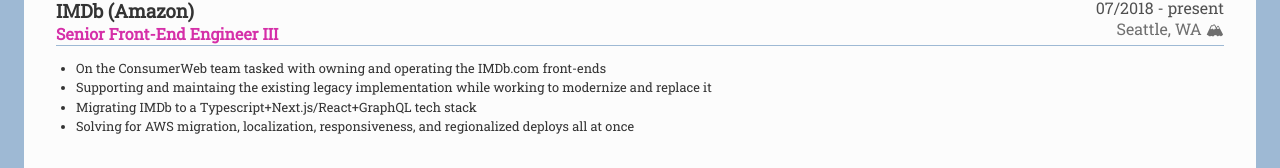
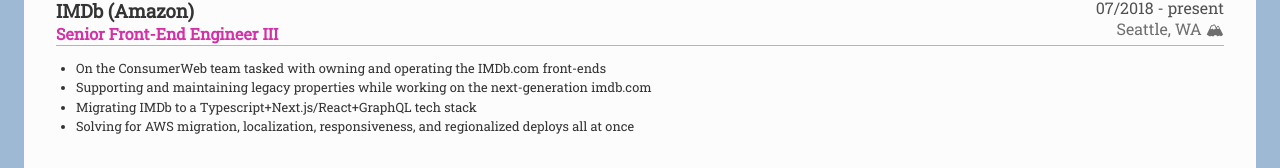
Before and after one commit to mmmeff/mattfreydotdev, a Next.js app: page /resume in a window 1280 px wide. Shown: the part 284-452 px from the top of the page. Built offline with nearby package versions, Linux system fonts and the light colour scheme.

Commit message:
Update resume-data.tsx

```diff
--- a/src/data/resume-data.tsx
+++ b/src/data/resume-data.tsx
@@ -32,7 +32,7 @@
         endDate: "present",
         responsibilities: [
             "On the ConsumerWeb team tasked with owning and operating the IMDb.com front-ends",
-            "Supporting and maintaing the existing legacy implementation while working to modernize and replace it",
+            "Supporting and maintaining legacy properties while working on the next-generation imdb.com",
             "Migrating IMDb to a Typescript+Next.js/React+GraphQL tech stack",
             "Solving for AWS migration, localization, responsiveness, and regionalized deploys all at once"
         ]
```
